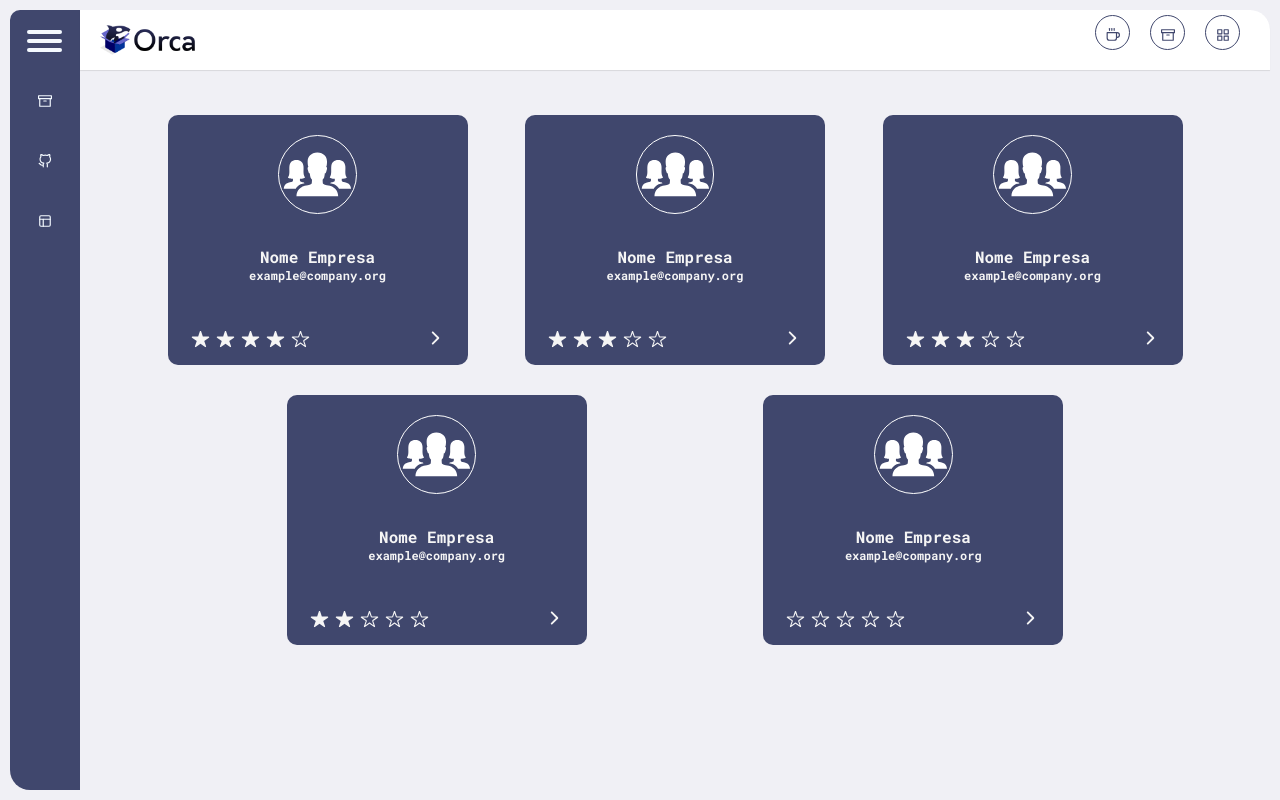
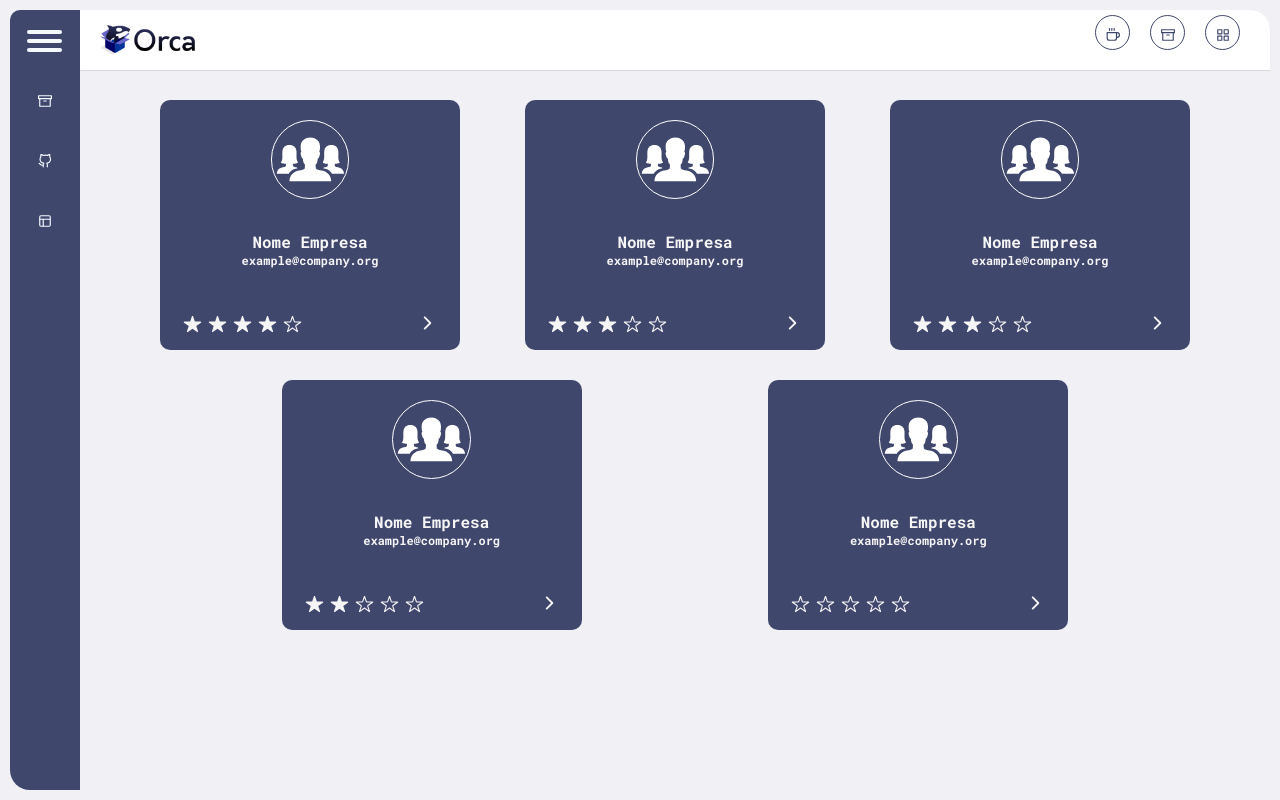
Before and after one commit to adlermo/projeto-integrador-dh, a React (Create React App) app in the folder front-end/: page / in a window 1280 px wide. Built offline with nearby package versions, Linux system fonts and the light colour scheme.

Commit message:
retoques padding on Overview

```diff
--- a/front-end/src/pages/Overview/index.js
+++ b/front-end/src/pages/Overview/index.js
@@ -5,6 +5,8 @@ import { IoIosPeople, IoIosArrowForward, IoIosStar, IoIosStarOutline } from "rea
 import './styles.css'
 
 export default class Overview extends Component {
+
+    // Function fills the classification given by param
     rate = (grade = 4) => {
         let classificacao = []
         for (let i = 0; i < 5; i++) {
--- a/front-end/src/pages/Overview/styles.css
+++ b/front-end/src/pages/Overview/styles.css
@@ -10,8 +10,6 @@ p {
     flex-wrap: wrap;
     width: 100%;
     font-weight: bolder;
-
-    padding: 15px;
 }
 
 .card-item {
@@ -33,8 +31,8 @@ p {
     width: 100%;
 }
 
+/* going to add property */
 div.company-profile {
-    /* going to add property */
     color: white;
     height: 35%;
 }
```
